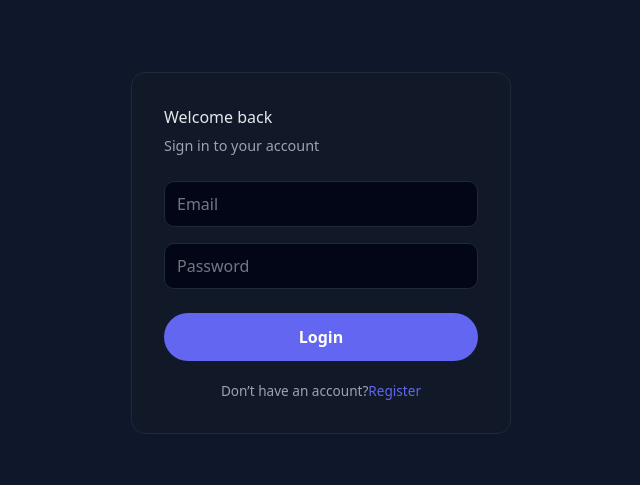
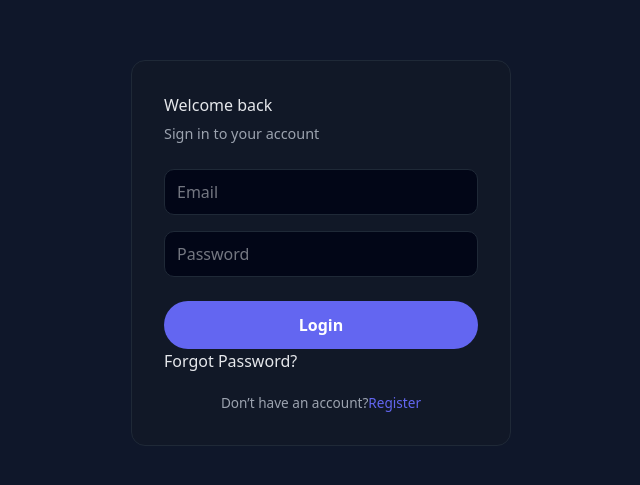
Before and after one commit to donald-hub/notes-app-frontend, a React (Vite) app: page /login in a window 1280 px wide. Shown: the part 147-632 px from the top of the page, without its empty margins (319-959 px from the left). Built offline with nearby package versions, Linux system fonts and the light colour scheme; the HTML template or start-up script is replaced by a standard one.

Commit message:
add forgot password in frontend

```diff
--- a/src/pages/Login.jsx
+++ b/src/pages/Login.jsx
@@ -50,6 +50,7 @@ const Login = () => {
 
       <button className={styles.submitButton} type="submit">Login</button>
     </form>
+    <div className={styles.resetLink}><Link to="/reset"><span>Forgot Password?</span></Link></div>
     <div className={styles.registerLink}>Don’t have an account?<Link to="/register"><span>Register</span></Link></div>
     </div>
     </div>
```
